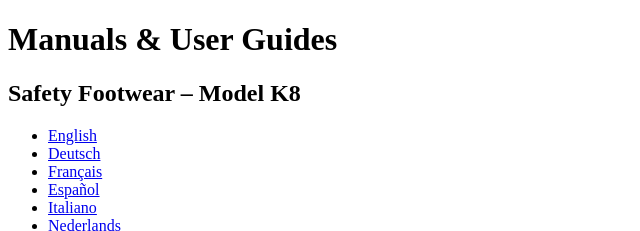
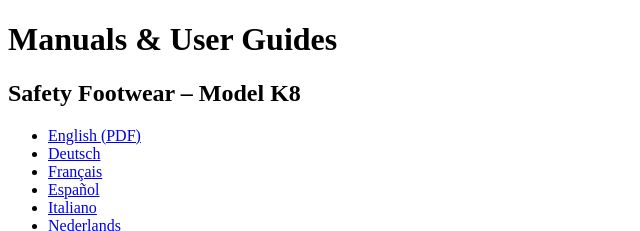
Before and after one commit to linhuihelena-pixel/NasogetchDOC, a plain HTML site: page index.html in a window 1280 px wide. Shown: the top 231 px of the page, 0-640 px from the left. Drawn offline with Linux system fonts and the light colour scheme.

Commit message:
Update index.html

```diff
--- a/index.html
+++ b/index.html
@@ -10,7 +10,7 @@
 
 <h2>Safety Footwear – Model K8</h2>
 <ul>
-  <li><a href="manuals/k8/EN.pdf">English</a></li>
+  <li><a href="manuals/k8/EN.pdf" download>English (PDF)</a>
   <li><a href="manuals/k8/DE.pdf">Deutsch</a></li>
   <li><a href="manuals/k8/K8_User_Manual_FR.pdf">Français</a></li>
   <li><a href="manuals/k8/K8_User_Manual_ES.pdf">Español</a></li>
```
